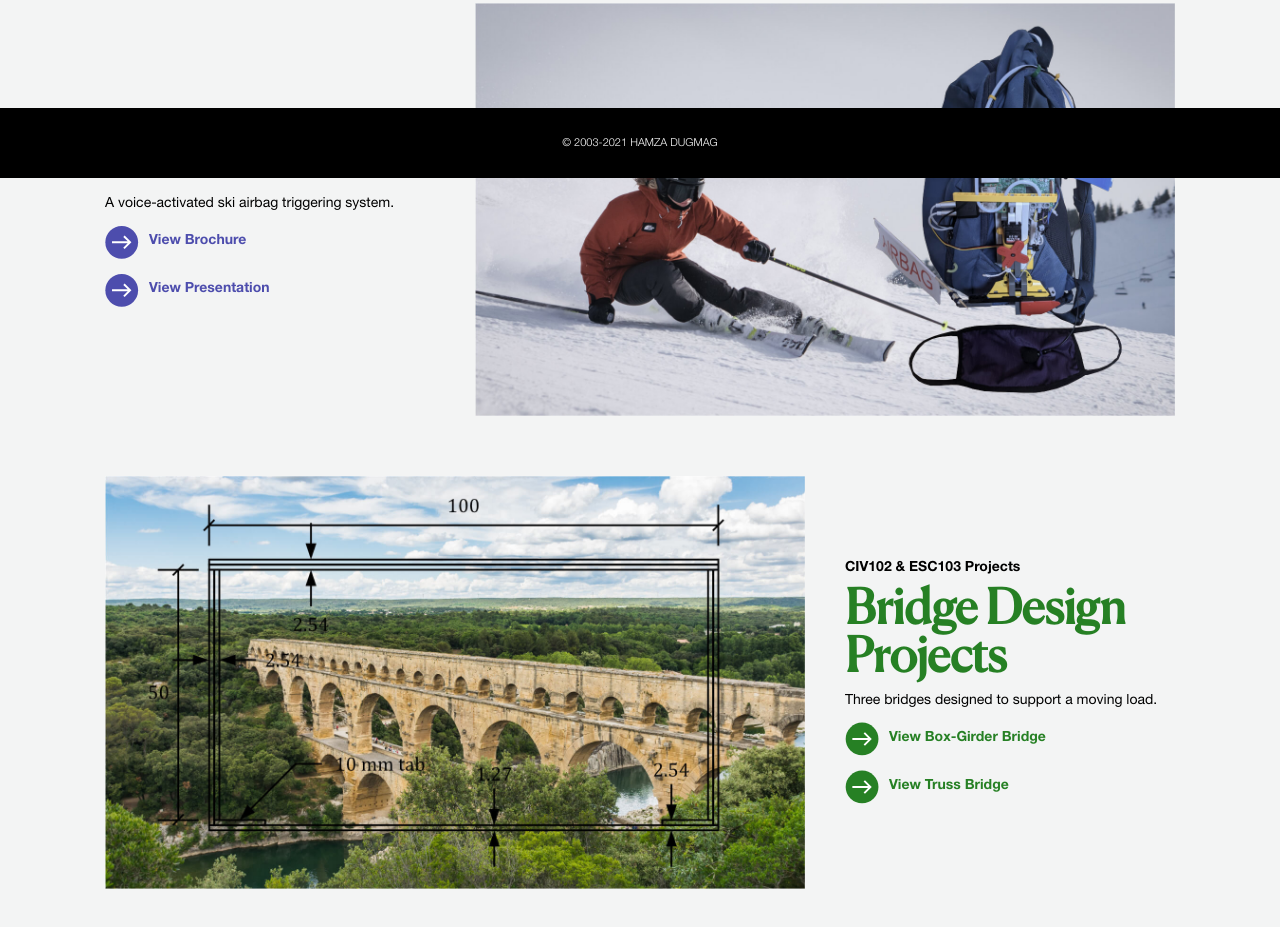
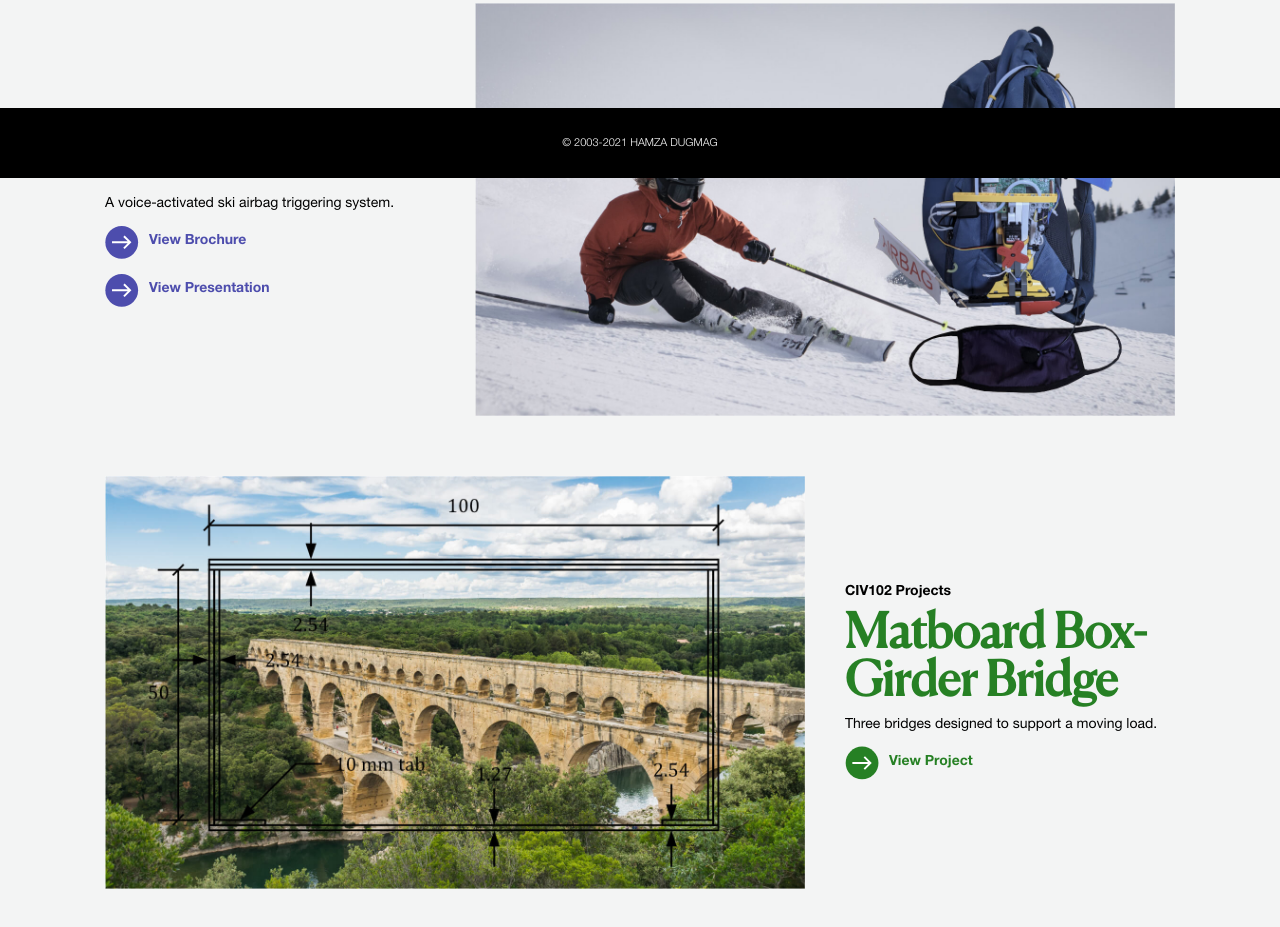
Before and after one commit to hamza-dugmag/hamza-dugmag.github.io, a plain HTML site: page engineering.html in a window 1280 px wide. Shown: the part 622-1549 px from the top of the page. Drawn offline with nearby package versions, Linux system fonts and the light colour scheme.

Commit message:
polish project

```diff
--- a/engineering.html
+++ b/engineering.html
@@ -82,16 +82,12 @@
             <div class="project">
                 <img class="photograph" width="700" height="413" src="images/eng_3-compressed.jpg" alt="photograph">
                 <div class="description">
-                    <h2>CIV102 & ESC103 Projects</h2>
-                    <h1>Bridge Design Projects</h1>
+                    <h2>CIV102 Projects</h2>
+                    <h1>Matboard Box-Girder Bridge</h1>
                     <p>Three bridges designed to support a moving load.</p>
                     <a href="files/Hamza_Dugmag_Bridge_Box.pdf" target="_blank"><div class="learn_more">
                         <img class="arrow" width="34" height="34" src="images/arrow_green.svg" alt="view project">
-                        <p>View Box-Girder Bridge</p>
-                    </div></a>
-                    <a href="files/Hamza_Dugmag_Bridge_Truss.pdf" target="_blank"><div class="learn_more">
-                        <img class="arrow" width="34" height="34" src="images/arrow_green.svg" alt="view project">
-                        <p>View Truss Bridge</p>
+                        <p>View Project</p>
                     </div></a>
                 </div>
             </div>
```
Also changed, not shown: 1 other file.
